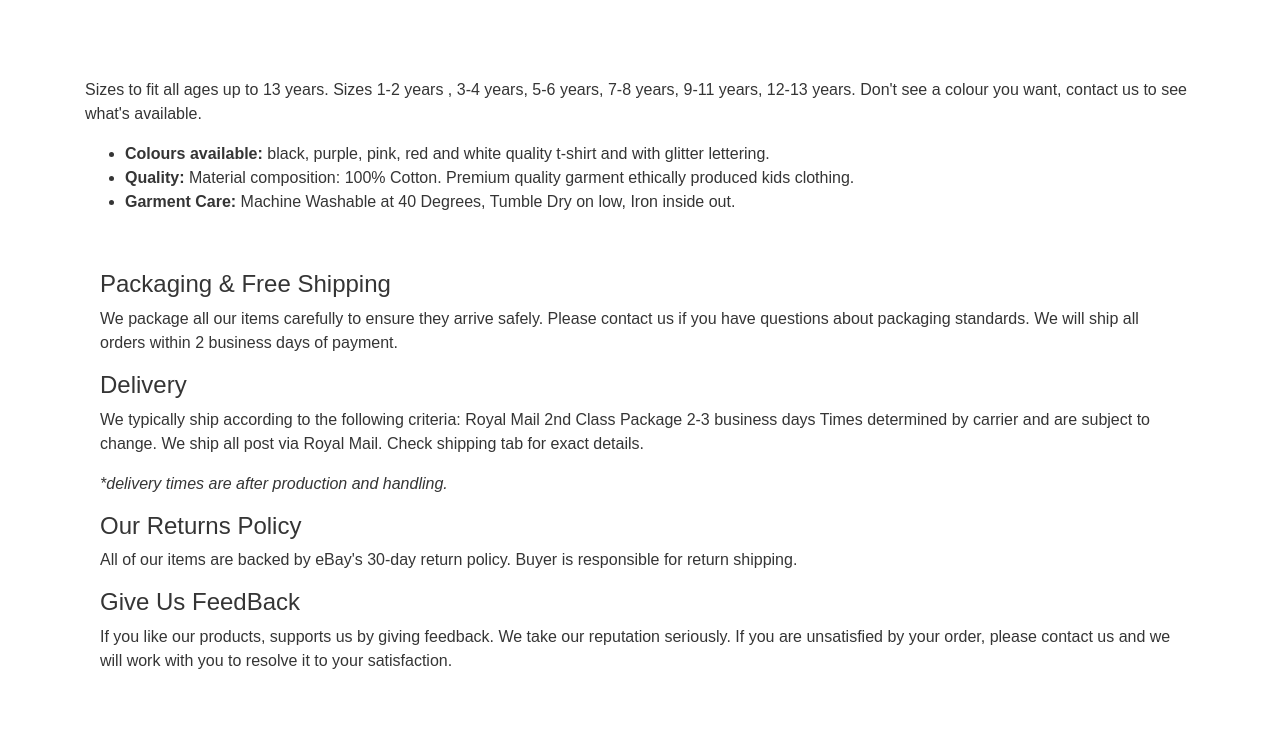
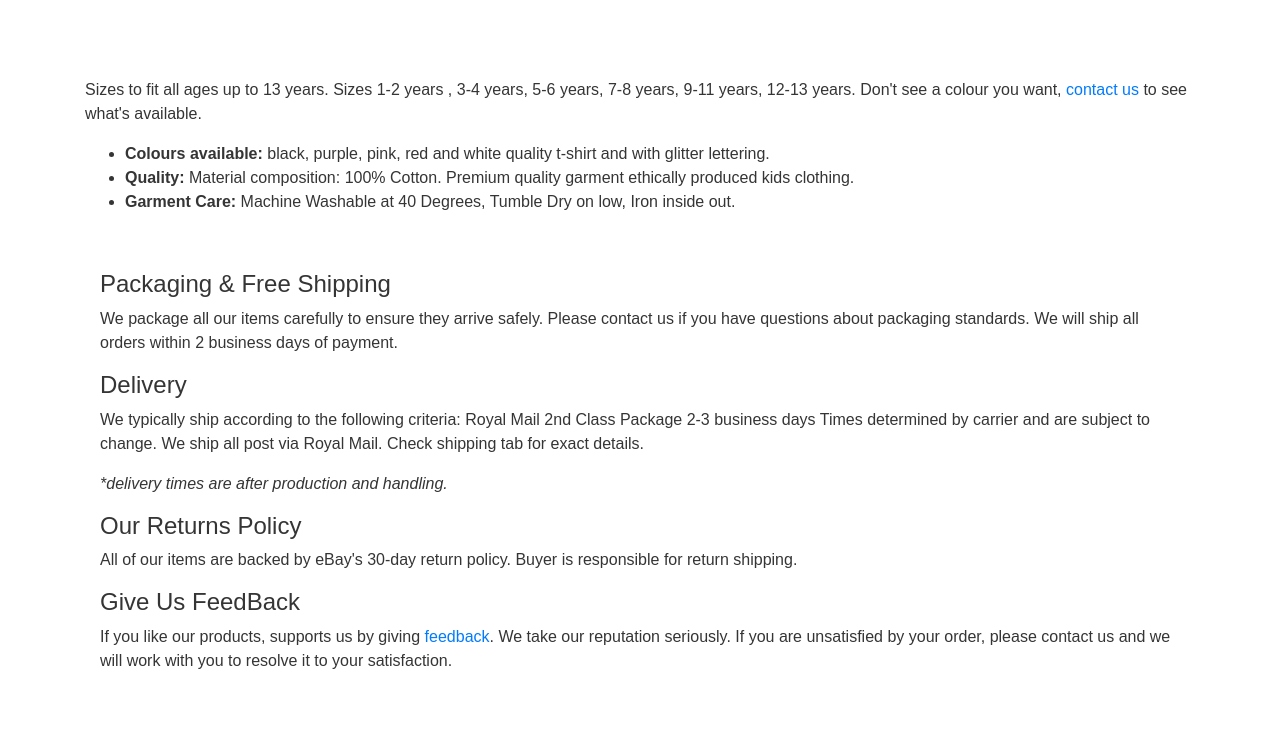
Before and after one commit to LittleRockstars/littlerockstars.github.io, a Jekyll site: the page built from index.markdown, in a window 1280 px wide and 1400 px high, scrolled down 958 px. Shown: the part 179-910 px from the top of the window. Built offline with Jekyll 4.4.1, drawn with Linux system fonts in a browser that asks for light colours; some of the changed lines change nothing that is shown.

Commit message:
added links to the descriptions

```diff
--- a/_includes/product/logo.html
+++ b/_includes/product/logo.html
@@ -1,8 +1,10 @@
+{% assign logo = "/assets/images/little-rockstars-ebay-description.png" | absolute_url %}
+
+
 <div class="container logo-padding">
     <div class="col-12 col-md-12">
         <a href="#">
-            <img class="img-fluid" src="/assets/images/little-rockstars-ebay-description.png"
-                alt="Little Rockstars Clothing Ebay Store" />
+            <img class="img-fluid" src="{{ logo }}" alt=" Little Rockstars Clothing Ebay Store" />
         </a>
     </div>
 </div>
--- a/_includes/product/product-details.html
+++ b/_includes/product/product-details.html
@@ -3,6 +3,8 @@
 {% assign colour-description = (include.colour-description) %}
 {% assign image1 = (include.image1) | absolute_url %}
 {% assign image2 = (include.image2) | absolute_url %}
+{% assign contact = 'https://www.ebay.co.uk/contact/sendmsg?&recipient=littlerockstarsclothing&message_type_id=14' %}
+{% assign feedback = 'https://www.ebay.co.uk/fdbk/feedback_profile/littlerockstarsclothing' %}
 
 
 <div class="product-details">
@@ -28,7 +30,7 @@
             <div class="col-12 col-md-12 padding">
                 <p>
                     {{ size-description }}
-                    Don't see a colour you want, contact us to see what's available.
+                    Don't see a colour you want, <a href="{{ contact }}"> contact us </a> to see what's available.
                 </p>
                 <ul>
                     <li>
@@ -73,7 +75,7 @@
 
                 <h4>Give Us FeedBack</h4>
                 <p>
-                    If you like our products, supports us by giving feedback.
+                    If you like our products, supports us by giving <a href="{{ feedback }}">feedback</a>.
                     We take our reputation seriously. If you are unsatisfied by your order, please contact us
                     and we will work with you to resolve it to your satisfaction.
                 </p>
--- a/_includes/product/store-information.html
+++ b/_includes/product/store-information.html
@@ -35,9 +35,10 @@
             <h2>
                 Contact Us
             </h2>
-
             <p>
                 We also can offer personalised designs, so get in touch if you don't see it available.
+                <a href="https://www.ebay.co.uk/contact/sendmsg?&recipient=littlerockstarsclothing&message_type_id=14">Get
+                    in Touch</a>
             </p>
         </div>
     </div>
```
